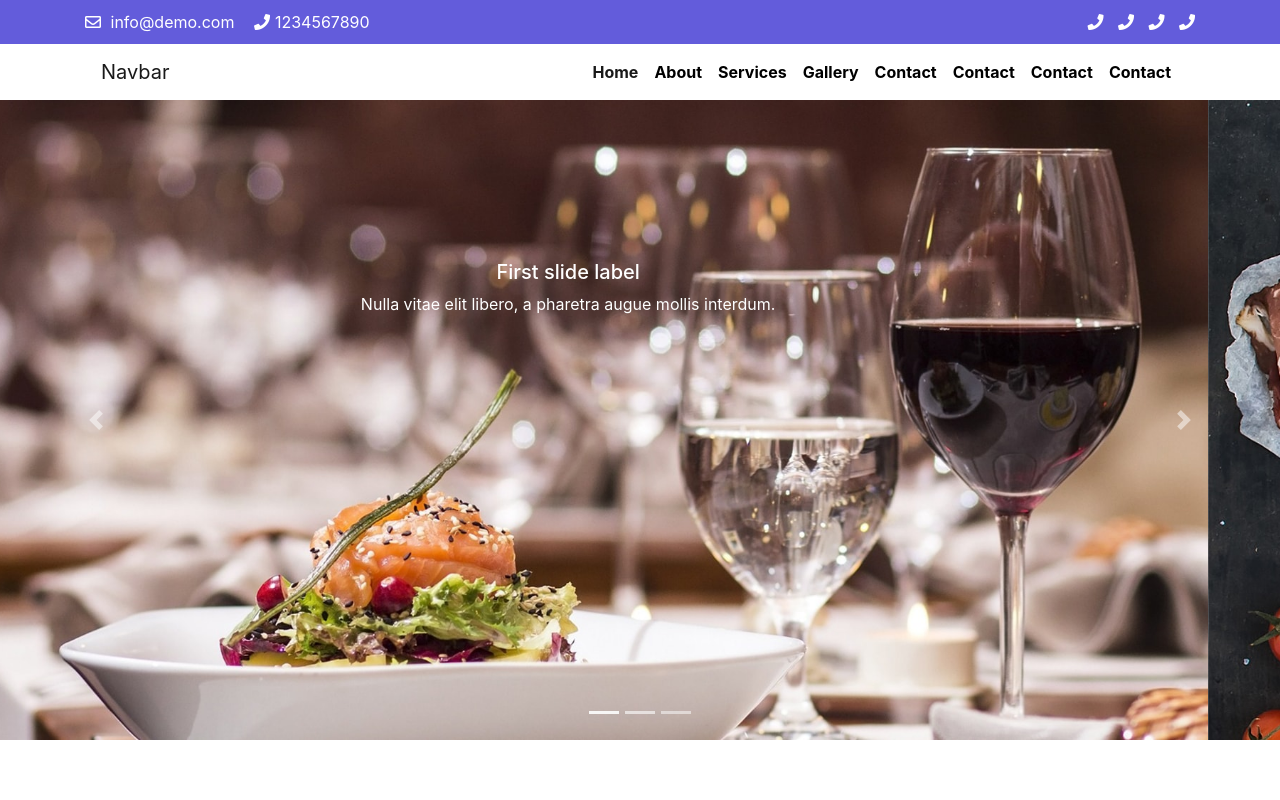
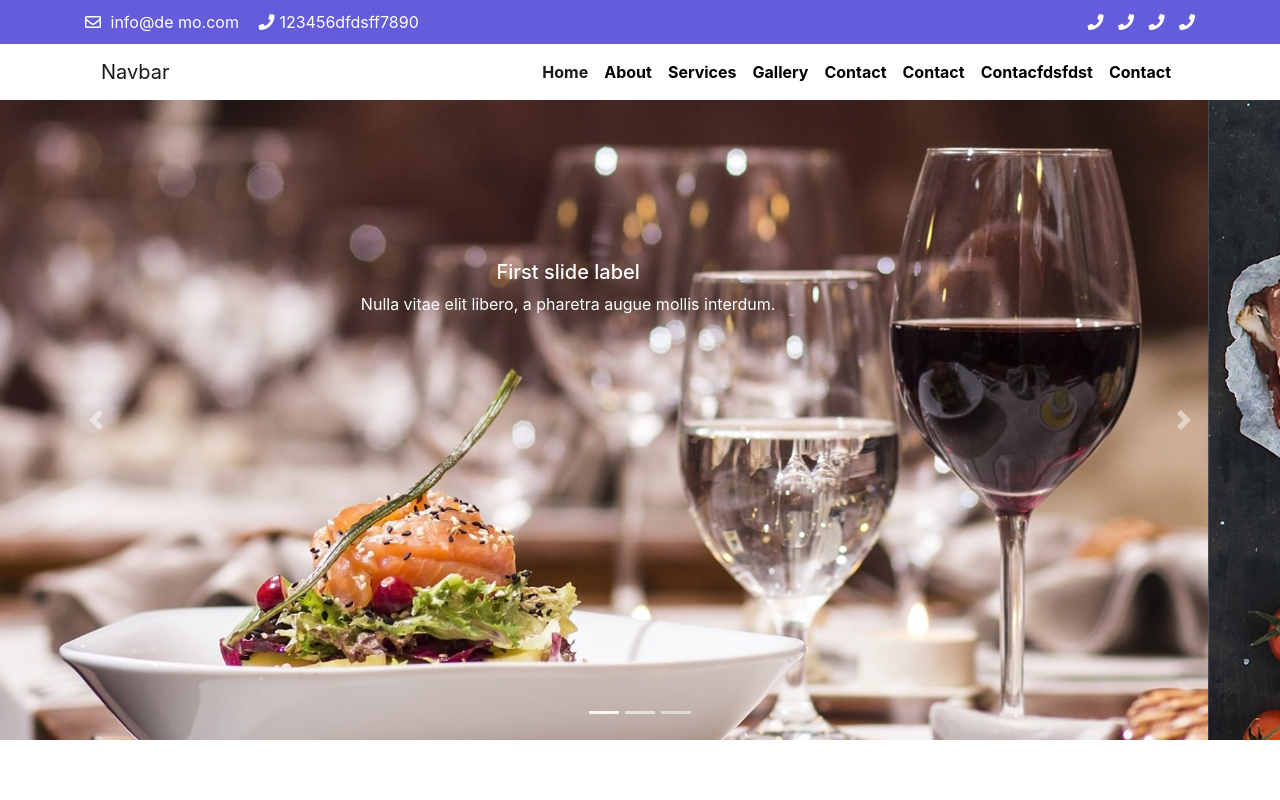
Before and after one commit to nahian91/hello, a plain HTML site: page index.html in a window 1280 px wide. Shown: the top 800 px of the page. Drawn offline with Linux system fonts and the light colour scheme.

Commit message:
new file and modify index file

```diff
--- a/index.html
+++ b/index.html
@@ -14,8 +14,8 @@
         <div class="row">
           <div class="col-xl-6">
             <div class="header-left">
-              <a href=""><i class="far fa-envelope"></i> info@demo.com</a>
-              <a href=""><i class="fas fa-phone"></i>1234567890</a>
+              <a href=""><i class="far fa-envelope"></i> info@de mo.com</a>
+              <a href=""><i class="fas fa-phone"></i>123456dfdsff7890</a>
             </div>
           </div>
           <div class="col-xl-6 text-right">
@@ -59,7 +59,7 @@
                         <a class="nav-link" href="#">Contact</a>
                       </li>
                       <li class="nav-item">
-                        <a class="nav-link" href="#">Contact</a>
+                        <a class="nav-link" href="#">Contacfdsfdst</a>
                       </li>
                       <li class="nav-item">
                         <a class="nav-link" href="#">Contact</a>
```
Also changed, not shown: ggg.txt (added).
